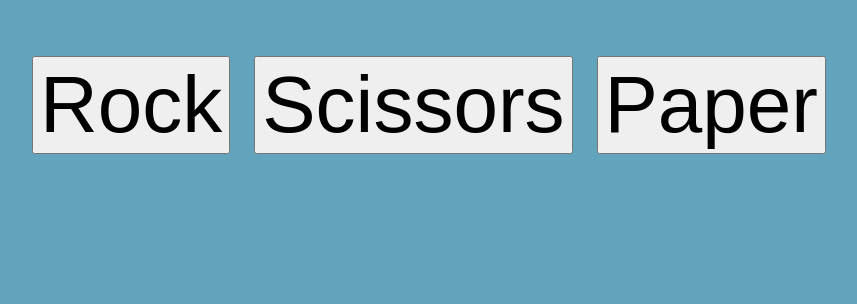
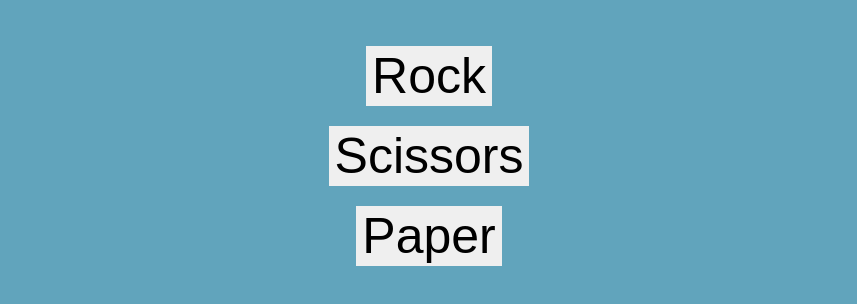
Before and after one commit to estebanchiaro/piedraPapeloTijera, a plain HTML site: page index.html in a window 1280 px wide. Shown: the part 516-820 px from the top of the page, without its empty margins (211-1068 px from the left). Drawn offline with Linux system fonts and the light colour scheme.

Commit message:
Update style.css

```diff
--- a/style.css
+++ b/style.css
@@ -4,10 +4,12 @@ body{
     margin: 200px auto;
     text-align: center;}
 
-button{
-    font-size: 80px;
-    margin: 10px;
-}
+button{text-align: center;
+    display: block;
+    position:static;
+    font-size: 50px;
+    margin: 20px auto;
+    border: 0;}
 
 h2{color: white;
     font-size: 60px;}
```
